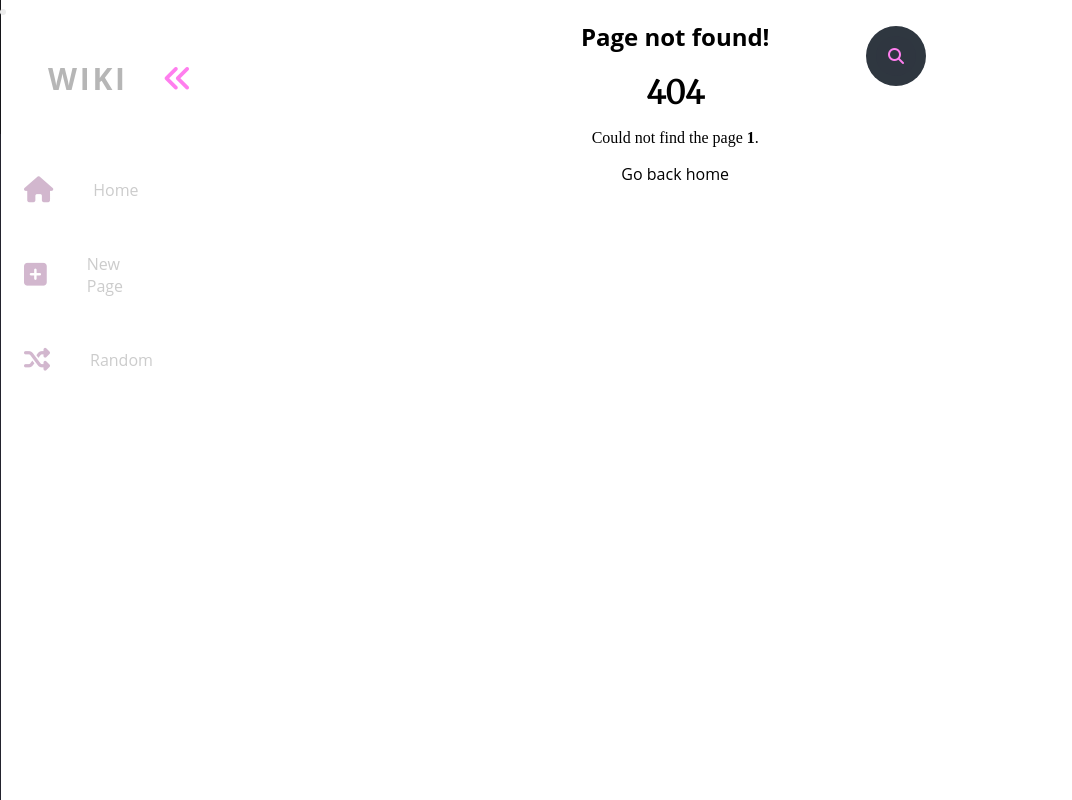
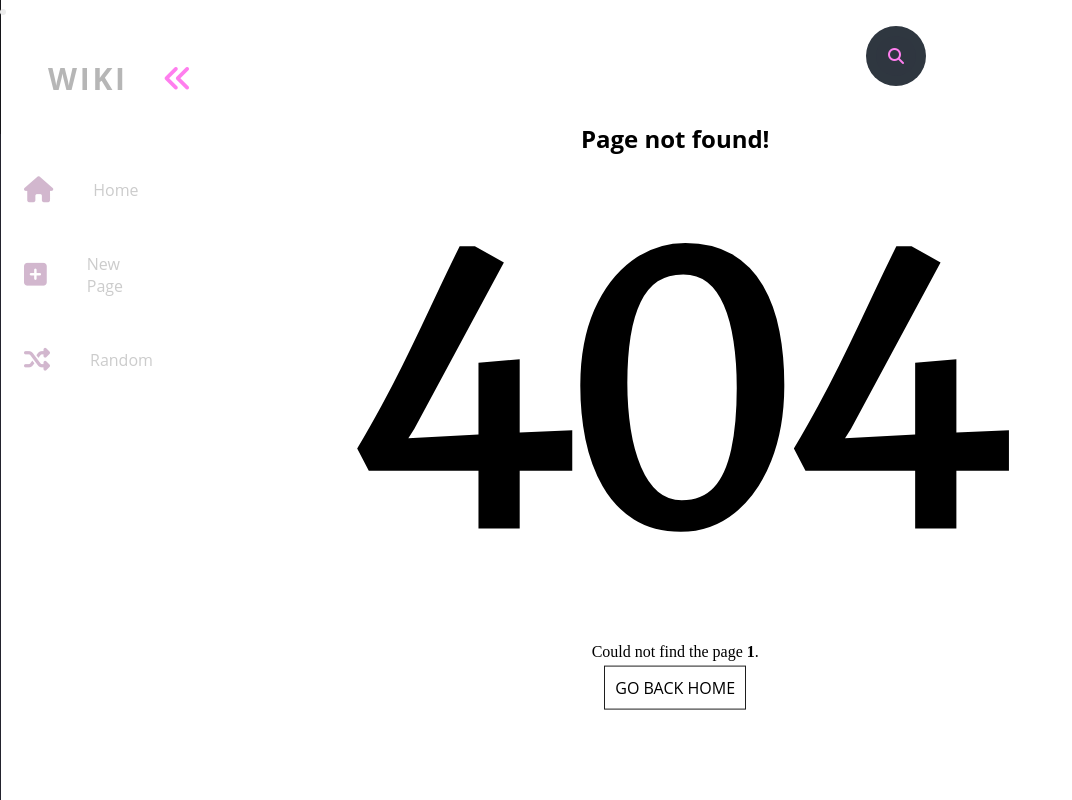
Before and after one commit to DaviNakamuraCardoso/cs50w, a Django app: page /error/1 in a window 1280 px wide. Shown: the whole page, without its empty margins (0-1072 px from the left). Run offline with Django 3.2, Linux system fonts and the light colour scheme; some libraries are stand-ins or nearby versions.

Commit message:
Project 01: UX improvements on error messages and links

```diff
--- a/03_Django/wiki/encyclopedia/static/encyclopedia/styles.css
+++ b/03_Django/wiki/encyclopedia/static/encyclopedia/styles.css
@@ -127,24 +128,50 @@
 
 
 #error {
+  position: absolute;
   width: 100%;
-  position: absolute;
-  top: 50%;
+  top: 50vh;
+  transform: translateY(-50%);
   text-align: center;
 
 }
 
 .danger-message {
-  background: #ff7070;
+  background: #ff7a7a;
+  padding: 10px;
+  margin-bottom: 20px;
+  font-family: sans-serif;
+
+  width: 80vw;
+
 }
 
-#error h1 {
-  font-size: 160;
+.danger-message a {
+  text-decoration: underline;
+}
+
+#m404 {
+  font-size: 360px;
   margin: 0;
   font-weight: 900;
 }
 
+.submit-link {
+  padding: 10px;
+  border: 1px solid #1e1e1e;
+  text-transform: uppercase;
+  transition: all 1s ease-in-out;
+  text-align: center;
+  width: 100px;
 
+
+}
+
+.submit-link:hover {
+  background: #1e1e1e;
+  color: white;
+
+}
 
 
 
--- a/03_Django/wiki/encyclopedia/templates/encyclopedia/definition.html
+++ b/03_Django/wiki/encyclopedia/templates/encyclopedia/definition.html
@@ -6,5 +6,5 @@
 
 {% block body %}
     {% autoescape off %}{{ body_content }}{% endautoescape %}
-    <a href="{% url 'edit' title %}" class="submit_button">Edit</a>
+    <a href="{% url 'edit' title %}" class="submit-link">Edit</a>
 {% endblock %}
--- a/03_Django/wiki/encyclopedia/templates/encyclopedia/error.html
+++ b/03_Django/wiki/encyclopedia/templates/encyclopedia/error.html
@@ -5,11 +5,12 @@
 
 
 {% block body %}
+
     <div id="error">
         <h2>Page not found! </h2>
-        <h1>404</h1>
+        <h1 id="m404">404</h1>
         <p>Could not find the page <b>{{page}}</b>.</p>
-        <a href="{% url 'index' %}">Go back home</a>
+        <a class="submit-link" href="{% url 'index' %}">Go back home</a>
     </div>
 
 {% endblock %}
```
Also changed, not shown: other parts of 03_Django/wiki/encyclopedia/static/encyclopedia/styles.css (+2 -1 lines), 03_Django/wiki/entries/Bears.md (+1 -1 lines), 03_Django/wiki/entries/Django.md (+0 -1 lines).
